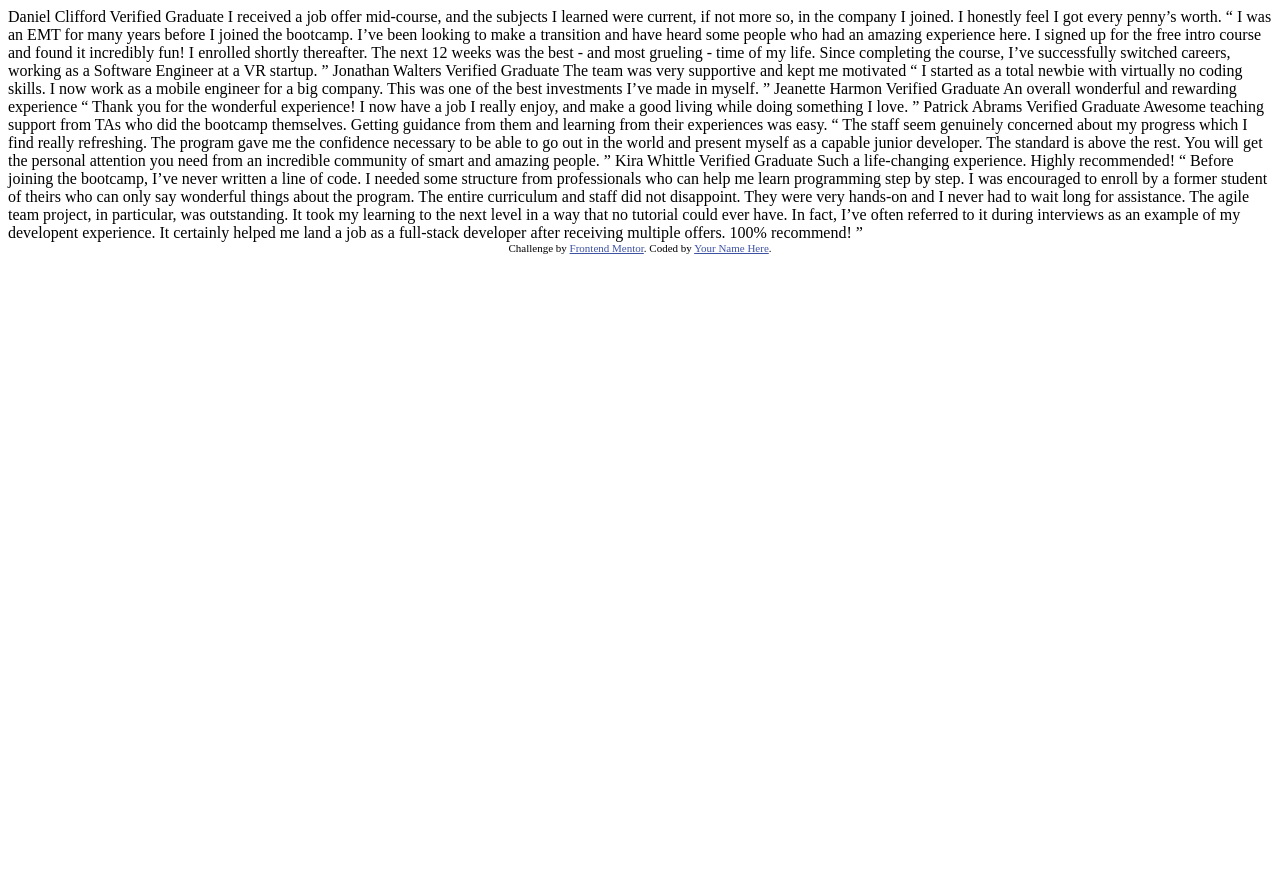
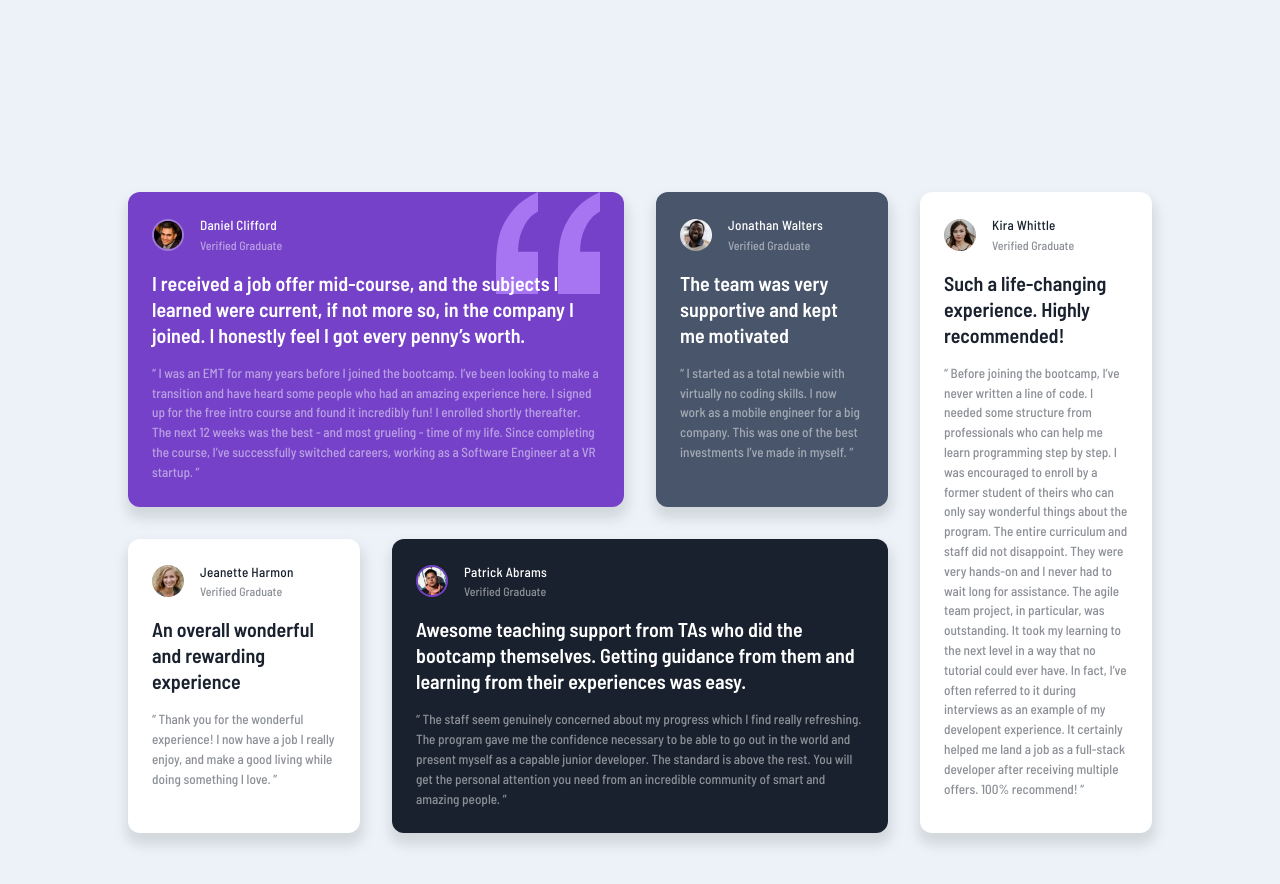
Before and after one commit to antoniomontoia/Testimonials-grid-section, a plain HTML site: page index.html in a window 1280 px wide. Before the commit the page ends 800 px from the top, so only its background shows below. Drawn offline with Linux system fonts and the light colour scheme.

Commit message:
changed css and html

```diff
--- a/index.html
+++ b/index.html
@@ -4,73 +4,100 @@
   <meta charset="UTF-8">
   <meta name="viewport" content="width=device-width, initial-scale=1.0"> <!-- displays site properly based on user's device -->
 
+  <link rel="preconnect" href="https://fonts.googleapis.com">
+  <link rel="preconnect" href="https://fonts.gstatic.com" crossorigin>
+  <link href="https://fonts.googleapis.com/css2?family=Barlow+Semi+Condensed:ital,wght@0,100;0,200;0,300;0,400;0,500;0,600;0,700;0,800;0,900;1,100;1,200;1,300;1,400;1,500;1,600;1,700;1,800;1,900&display=swap" rel="stylesheet">
+
+  <link rel="stylesheet" href="index.css">
   <link rel="icon" type="image/png" sizes="32x32" href="./images/favicon-32x32.png">
 
   <title>Frontend Mentor | [Challenge Name Here]</title>
 
-  <!-- Feel free to remove these styles or customise in your own stylesheet 👍 -->
-  <style>
-    .attribution { font-size: 11px; text-align: center; }
-    .attribution a { color: hsl(228, 45%, 44%); }
-  </style>
 </head>
 <body>
-  Daniel Clifford
-  Verified Graduate
+  <main class="contents">
 
-  I received a job offer mid-course, and the subjects I learned were current, if not more so,
-  in the company I joined. I honestly feel I got every penny’s worth.
-
-  “ I was an EMT for many years before I joined the bootcamp. I’ve been looking to make a
+    <section class="contents_card1">
+      <section class="contents_card1_prof">
+        <img src="images/image-daniel.jpg" alt="White adult male">
+        <section class="contents_card1_prof_desc">
+          <h3 class="contents_card1_prof_desc_name">Daniel Clifford</h3>
+          <p class="contents_card1_prof_desc_status">Verified Graduate</p>
+        </section>
+      </section>
+      <h2 class="contents_card1_header">I received a job offer mid-course, and the subjects I learned were current, if not more so,
+        in the company I joined. I honestly feel I got every penny’s worth.</h2>
+      <p class="contents_card1_paragraph">“ I was an EMT for many years before I joined the bootcamp. I’ve been looking to make a
         transition and have heard some people who had an amazing experience here. I signed up
         for the free intro course and found it incredibly fun! I enrolled shortly thereafter.
         The next 12 weeks was the best - and most grueling - time of my life. Since completing
-  the course, I’ve successfully switched careers, working as a Software Engineer at a VR startup. ”
+        the course, I’ve successfully switched careers, working as a Software Engineer at a VR startup. ”</p>
+    </section>
 
-  Jonathan Walters
-  Verified Graduate
+    <section class="contents_card2">
+      <section class="contents_card2_prof">
+        <img src="images/image-jonathan.jpg" alt=" Black adult male">
+        <section class="contents_card2_prof_desc">
+          <h3 class="contents_card2_prof_desc_name">Jonathan Walters</h3>
+          <p class="contents_card2_prof_desc_status">Verified Graduate</p>
+        </section>
+      </section>
+      <h2 class="contents_card2_header">The team was very supportive and kept me motivated</h2>
+      <p class="contents_card2_paragraph">“ I started as a total newbie with virtually no coding skills. I now work as a mobile engineer for a big company. This was one of the best investments I’ve made in myself. ”
+      </p>
+    </section>
 
-  The team was very supportive and kept me motivated
+    <section class="contents_card3">
+      <section class="contents_card3_prof">
+        <img src="images/image-jeanette.jpg" alt=" White adult female">
+        <section class="contents_card3_prof_desc">
+          <h3 class="contents_card3_prof_desc_name">Jeanette Harmon</h3>
+          <p class="contents_card3_prof_desc_status">Verified Graduate</p>
+        </section>
+      </section>
+      <h2 class="contents_card3_header">An overall wonderful and rewarding experience</h2>
+      <p class="contents_card3_paragraph">
+      “ Thank you for the wonderful experience! I now have a job I really enjoy, and make a good living while doing something I love. ”</p>
+    </section>
 
-  “ I started as a total newbie with virtually no coding skills. I now work as a mobile engineer
-  for a big company. This was one of the best investments I’ve made in myself. ”
 
-  Jeanette Harmon
-  Verified Graduate
 
-  An overall wonderful and rewarding experience
-
-  “ Thank you for the wonderful experience! I now have a job I really enjoy, and make a good living
-  while doing something I love. ”
-
-  Patrick Abrams
-  Verified Graduate
-
-  Awesome teaching support from TAs who did the bootcamp themselves. Getting guidance from them and
-  learning from their experiences was easy.
-
-  “ The staff seem genuinely concerned about my progress which I find really refreshing. The program
+    <section class="contents_card4">
+      <section class="contents_card4_prof">
+        <img src="images/image-patrick.jpg" alt=" White young adult male">
+        <section class="contents_card4_prof_desc">
+          <h3 class="contents_card4_prof_desc_name">Patrick Abrams</h3>
+          <p class="contents_card4_prof_desc_status">Verified Graduate</p>
+        </section>
+      </section>
+      <h2 class="contents_card4_header">Awesome teaching support from TAs who did the bootcamp themselves. Getting guidance from them and learning from their experiences was easy.</h2>
+      <p class="contents_card4_paragraph">“ The staff seem genuinely concerned about my progress which I find really refreshing. The program
         gave me the confidence necessary to be able to go out in the world and present myself as a capable
         junior developer. The standard is above the rest. You will get the personal attention you need from
-  an incredible community of smart and amazing people. ”
+        an incredible community of smart and amazing people. ”</p>
+    </section>
 
-  Kira Whittle
-  Verified Graduate
-
-  Such a life-changing experience. Highly recommended!
-
-  “ Before joining the bootcamp, I’ve never written a line of code. I needed some structure from
+    <section class="contents_card5">
+      <section class="contents_card5_prof">
+        <img src="images/image-kira.jpg" alt=" White adult male">
+        <section class="contents_card5_prof_desc">
+          <h3 class="contents_card5_prof_desc_name">Kira Whittle</h3>
+          <p class="contents_card5_prof_desc_status">Verified Graduate</p>
+        </section>
+      </section>
+      <h2 class="contents_card5_header">Such a life-changing experience. Highly recommended!</h2>
+      <p class="contents_card5_paragraph">  “ Before joining the bootcamp, I’ve never written a line of code. I needed some structure from
         professionals who can help me learn programming step by step. I was encouraged to enroll by a former
         student of theirs who can only say wonderful things about the program. The entire curriculum and staff
         did not disappoint. They were very hands-on and I never had to wait long for assistance. The agile team
         project, in particular, was outstanding. It took my learning to the next level in a way that no tutorial
         could ever have. In fact, I’ve often referred to it during interviews as an example of my developent
         experience. It certainly helped me land a job as a full-stack developer after receiving multiple offers.
-  100% recommend! ”
+        100% recommend! ”</p>
+    </section>
 
-  <div class="attribution">
-    Challenge by <a href="https://www.frontendmentor.io?ref=challenge" target="_blank">Frontend Mentor</a>.
-    Coded by <a href="#">Your Name Here</a>.
+  </main>
+
   </div>
 </body>
 </html>
--- /dev/null
+++ b/index.scss
@@ -0,0 +1,220 @@
+/* Colors */
+
+$moderateviolet: hsl(263, 55%, 52%);
+$verydarkgrayishblue: hsl(217, 19%, 35%);
+$verydarkblue: hsl(219, 29%, 14%);
+$white: hsl(0, 0%, 100%);
+$lightgray: hsl(0, 0%, 81%);
+$lightgrayishblue: hsl(210, 46%, 95%);
+
+/* Note for text colors:
+
+1. "Verified Graduate" has the same color as the person's name with 50% opacity
+2. Review paragraphs inside the quotations have the same color as well, but are at 70% opacity
+
+*/
+
+/* Font and Fsizes */
+
+$paragraph: 13px;
+
+/* Family: [Barlow Semi Condensed](https://fonts.google.com/specimen/Barlow+Semi+Condensed)
+- Weights: 500, 600
+*/
+
+/*
+  Josh's Custom CSS Reset
+  https://www.joshwcomeau.com/css/custom-css-reset/
+*/
+
+*, *::before, *::after {
+    box-sizing: border-box;
+  }
+
+  * {
+    margin: 0;
+  }
+
+  body {
+    line-height: 1.5;
+    -webkit-font-smoothing: antialiased;
+    width: 100%;
+  }
+
+  img, picture, video, canvas, svg {
+    display: block;
+    max-width: 100%;
+  }
+
+  input, button, textarea, select {
+    font: inherit;
+  }
+
+  p, h1, h2, h3, h4, h5, h6 {
+    overflow-wrap: break-word;
+  }
+
+  #root, #__next {
+    isolation: isolate;
+  }
+
+body {
+    display: grid;
+    place-items: center;
+    min-height: 100dvh;
+    background-color: $lightgrayishblue;
+}
+
+img {
+    width: 2rem;
+    height: fit-content;
+    border-radius: 1rem;
+}
+
+h1, h2, h3, h4, h5, p {
+    font-family: 'Barlow Semi Condensed';
+}
+
+h2 {
+    font-size: 1.25rem;
+    font-weight: 600;
+    line-height: 130%;
+
+}
+
+h3 {
+    font-size: 0.825rem;
+    font-weight: 500;
+    letter-spacing: .25px;
+
+}
+
+p {
+    font-size: 0.825rem;
+    font-weight: 500;
+    opacity: 50%;
+}
+
+.contents {
+    display: grid;
+    gap: 2rem;
+    margin: 15vw 10vw;
+    max-width: 75.625rem;
+    grid-template-columns: 1fr;
+    grid-template-areas:
+    'one'
+    'two'
+    'three'
+    'four'
+    'five'
+    ;
+
+    .contents_card1 {
+        grid-area: one;
+        background-color: $moderateviolet;
+        color: $white;
+        background-image: url(images/bg-pattern-quotation.svg);
+        background-repeat: no-repeat;
+        background-position: top right 1.5rem;
+
+        img {
+            border: 2px solid rgba(255, 255, 255, 0.302);
+        }
+    }
+
+    .contents_card2 {
+        grid-area: two;
+        background-color: $verydarkgrayishblue;
+
+        h2, h3, p {
+            color: $white;
+        }
+    }
+
+    .contents_card3 {
+        grid-area: three;
+        background-color: $white;
+
+        h2, h3, p {
+            color: $verydarkblue;
+        }
+    }
+
+    .contents_card4 {
+        grid-area: four;
+        background-color: $verydarkblue;
+
+        h2, h3, p {
+            color: $white;
+        }
+
+        img {
+            border: 2px solid $moderateviolet;
+        }
+
+    }
+
+    .contents_card5 {
+        grid-area: five;
+        background-color: $white;
+
+        h2, h3, p {
+            color: $verydarkblue;
+        }
+    }
+
+
+
+}
+
+
+.contents_card1, .contents_card2, .contents_card3, .contents_card4, .contents_card5 {
+    display: flex;
+    flex-direction: column;
+    gap: 1rem;
+    padding: 1.5rem;
+    border-radius: 0.75rem;
+    box-shadow: 1px 9px 12px 3px rgb(114 114 114 / 20%);
+}
+
+.contents_card1_prof, .contents_card2_prof, .contents_card3_prof, .contents_card4_prof, .contents_card5_prof {
+    display: flex;
+    flex-direction: row;
+    align-items: center;
+    gap: 1rem;
+
+    p {
+        font-size: 0.75rem;
+    }
+
+    }
+
+
+/* media query */
+
+@media screen and (min-width: 35em) {
+
+    .contents {
+        grid-template-columns: repeat(2, auto);
+
+        grid-template-areas:
+        'one one'
+        'two five'
+        'three five'
+        'four four';
+    }
+
+}
+
+@media screen and (min-width: 78.65em) {
+
+    .contents {
+        grid-template-columns: repeat(4, 1fr);
+
+        grid-template-areas:
+        'one one two five'
+        'three four four five'
+        ;
+    }
+
+}
```
Also changed, not shown: index.css (added), 1 other file. Lines whose indentation alone changed are shown as unchanged.
